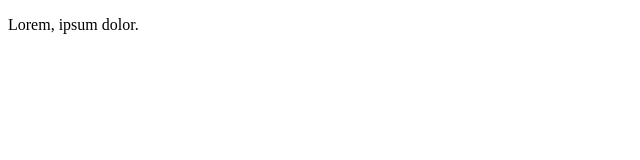
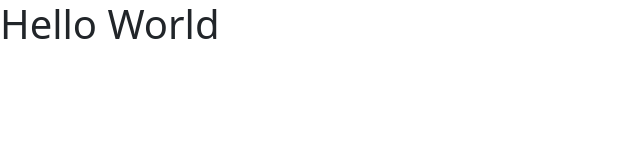
Before and after one commit to UsaidRao/Project-04, a plain HTML site: page index.html in a window 1280 px wide. Shown: the whole page, without its empty margins (0-640 px from the left). Drawn offline with nearby package versions, Linux system fonts and the light colour scheme.

Commit message:
install bootstrap js and css

```diff
--- a/index.html
+++ b/index.html
@@ -4,14 +4,20 @@
     <meta charset="UTF-8">
     <meta name="viewport" content="width=device-width, initial-scale=1.0">
     <title>Document</title>
+    <!-- This is bootstreap CSS -->
+    <link href="https://cdn.jsdelivr.net/npm/bootstrap@5.3.3/dist/css/bootstrap.min.css" rel="stylesheet" integrity="sha384-QWTKZyjpPEjISv5WaRU9OFeRpok6YctnYmDr5pNlyT2bRjXh0JMhjY6hW+ALEwIH" crossorigin="anonymous">
 </head>
 <body>
+   <h1>Hello World</h1>
 
 
 
 
-    <div>
-        <p>Lorem, ipsum dolor.</p>
-    </div>
+
+
+
+     <!-- This is bootstrap JS -->
+    <script src="https://cdn.jsdelivr.net/npm/@popperjs/core@2.11.8/dist/umd/popper.min.js" integrity="sha384-I7E8VVD/ismYTF4hNIPjVp/Zjvgyol6VFvRkX/vR+Vc4jQkC+hVqc2pM8ODewa9r" crossorigin="anonymous"></script>
+    <script src="https://cdn.jsdelivr.net/npm/bootstrap@5.3.3/dist/js/bootstrap.min.js" integrity="sha384-0pUGZvbkm6XF6gxjEnlmuGrJXVbNuzT9qBBavbLwCsOGabYfZo0T0to5eqruptLy" crossorigin="anonymous"></script>
 </body>
 </html>
```
